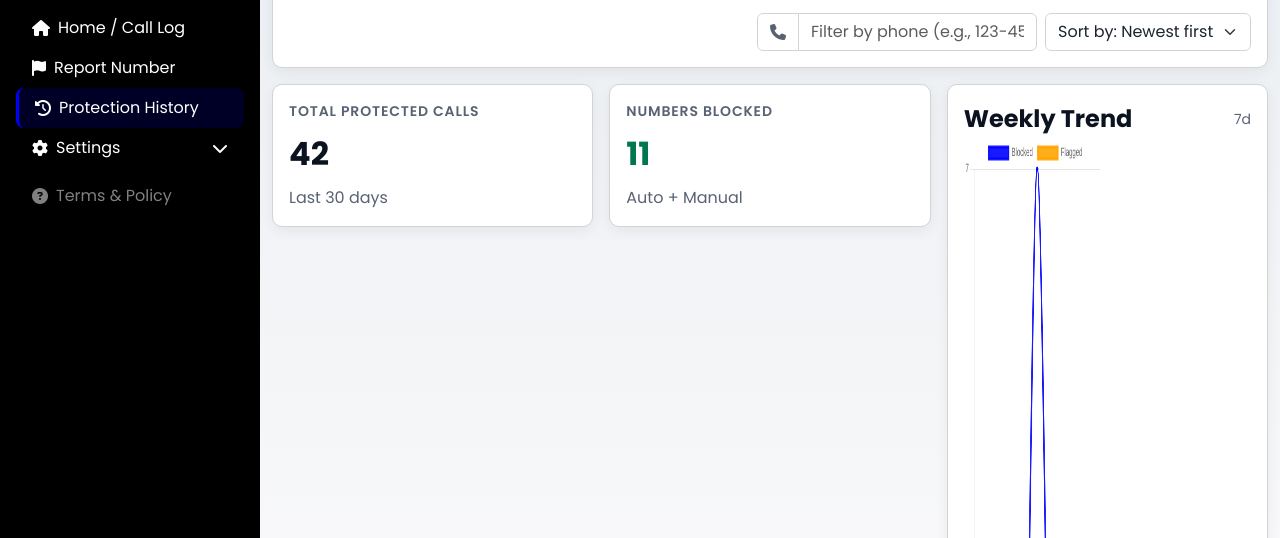
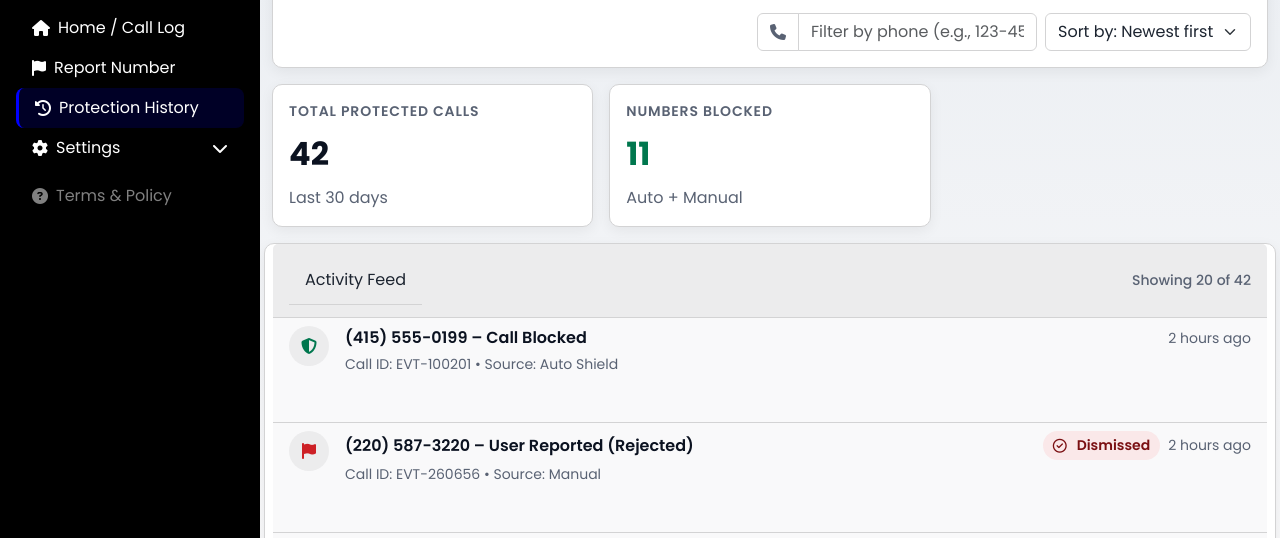
Before and after one commit to rakshitmehta3008-commits/money-laundring, a plain HTML site: page protection_history.html in a window 1280 px wide. Shown: the part 204-742 px from the top of the page. Drawn offline with nearby package versions, Linux system fonts and the light colour scheme; some packages are replaced by stand-ins of ours; a script that the page names is missing.

Commit message:
Update protection_history.html

```diff
--- a/protection_history.html
+++ b/protection_history.html
@@ -315,21 +315,7 @@
         </div>
        </div>
       </div>
-      <div class="col-12 col-md-4">
-       <div class="app-card p-3">
-        <div class="d-flex align-items-center justify-content-between">
-         <span class="widget-title">
-          Weekly Trend
-         </span>
-         <span class="text-muted small">
-          7d
-         </span>
-        </div>
-        <canvas aria-label="Protection trend chart" height="45" id="trendChart" role="img">
-        </canvas>
-       </div>
-      </div>
-     </div>
+
      <!-- Activity Feed -->
      <div class="card">
       <div class="card-header">
```
